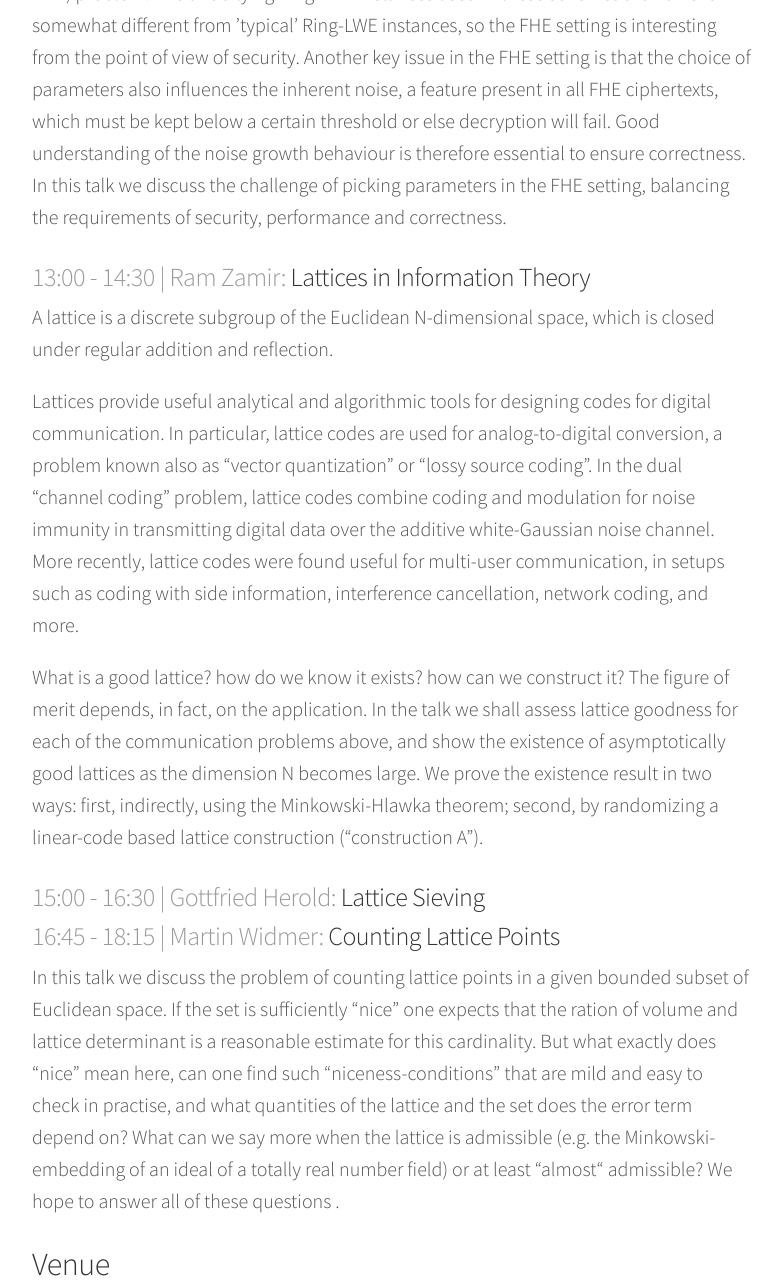
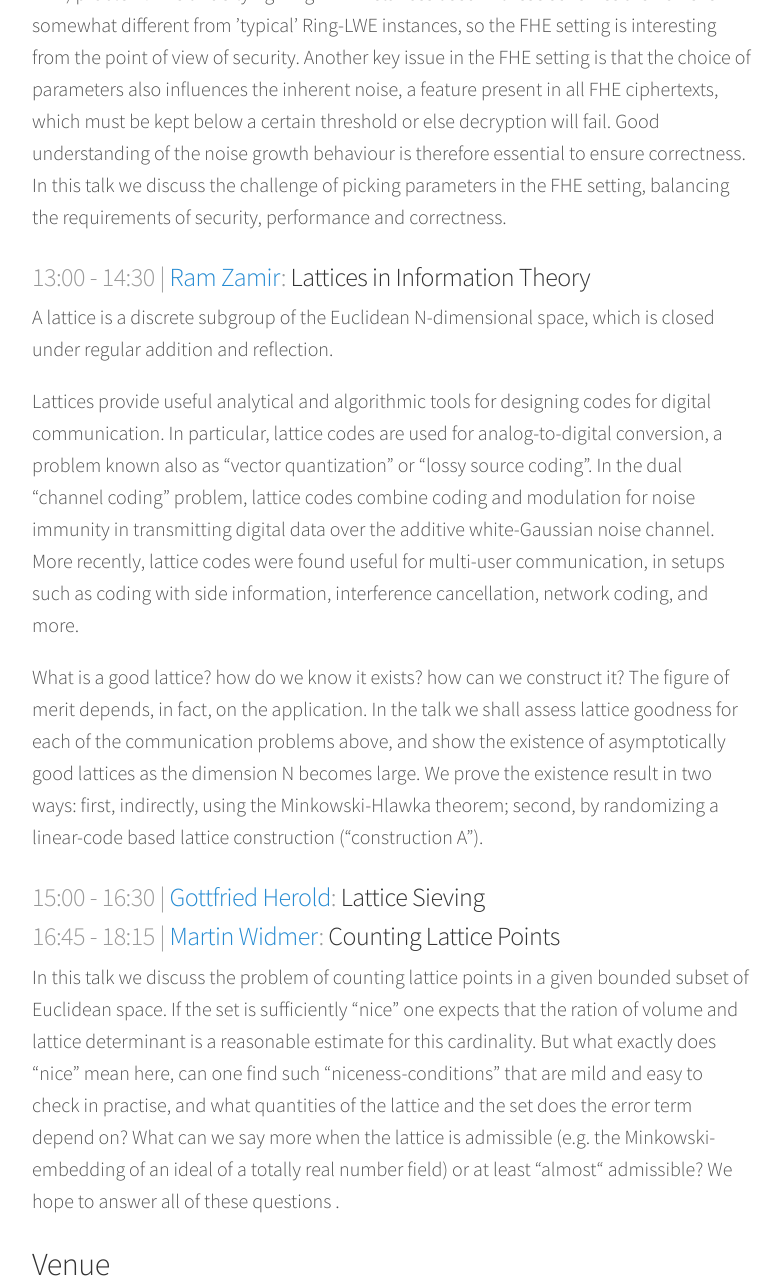
Before and after one commit to malb/discrete-subgroup, a Jekyll site: the page built from _posts/2017-09-29-lattice-meeting.md, in a window 1280 px wide and 1400 px high, scrolled down 814 px, cut to the strip 0-1288 px from the top of the window. Shown: the whole strip, without its empty margins (248-1030 px from the left). Built offline with Jekyll 4.4.1, drawn with Linux system fonts in a browser that asks for light colours; nearby versions of some CDN libraries; some of the changed lines change nothing that is shown; some of the changed text lies outside the part shown.

Commit message:
links for speakers

```diff
--- a/_posts/2017-09-29-lattice-meeting.md
+++ b/_posts/2017-09-29-lattice-meeting.md
@@ -9,11 +9,11 @@ This meeting — on *29 September 2017* — is aimed at connecting the two commu
 
 ## Program ##
 
-### <span>10:30 - 12:00 | Rachel Player:</span> Parameter Selection in Ring-LWE-based FHE ###
+### <span>10:30 - 12:00 | [Rachel Player](https://pure.royalholloway.ac.uk/portal/en/persons/rachel-player(67c61108-84bc-4e79-80ba-59a328b011f9).html):</span> Parameter Selection in Ring-LWE-based FHE ###
 
 Fully Homomorphic Encryption (FHE) is one of the flagship applications of lattice-based cryptography. Several FHE schemes are based on the Ring Learning with Errors (Ring-LWE) problem. The underlying Ring-LWE instances used in these schemes are however somewhat different from ’typical’ Ring-LWE instances, so the FHE setting is interesting from the point of view of security. Another key issue in the FHE setting is that the choice of parameters also influences the inherent noise, a feature present in all FHE ciphertexts, which must be kept below a certain threshold or else decryption will fail. Good understanding of the noise growth behaviour is therefore essential to ensure correctness. In this talk we discuss the challenge of picking parameters in the FHE setting, balancing the requirements of security, performance and correctness.
 
-### <span>13:00 - 14:30 | Ram Zamir:</span> Lattices in Information Theory ###
+### <span>13:00 - 14:30 | [Ram Zamir](https://www.eng.tau.ac.il/~zamir/):</span> Lattices in Information Theory ###
 
 A lattice is a discrete subgroup of the Euclidean N-dimensional space, which is closed under regular addition and reflection.
 
@@ -21,9 +21,9 @@ Lattices provide useful analytical and algorithmic tools for designing codes for
 
 What is a good lattice? how do we know it exists? how can we construct it? The figure of merit depends, in fact, on the application. In the talk we shall assess lattice goodness for each of the communication problems above, and show the existence of asymptotically good lattices as the dimension N becomes large. We prove the existence result in two ways: first, indirectly, using the Minkowski-Hlawka theorem; second, by randomizing a linear-code based lattice construction ("construction A").
 
-### <span>15:00 - 16:30 | Gottfried Herold:</span> Lattice Sieving ###
+### <span>15:00 - 16:30 | [Gottfried Herold](http://www.ens-lyon.fr/annuaire/m-gottfried-herold--329956.kjsp?RH=ENS-LYON):</span> Lattice Sieving ###
 
-### <span>16:45 - 18:15 | Martin Widmer:</span> Counting Lattice Points ###
+### <span>16:45 - 18:15 | [Martin Widmer](http://www.ma.rhul.ac.uk/mwidmer/):</span> Counting Lattice Points ###
 
 In this talk we discuss the problem of counting lattice points in a given bounded subset of Euclidean space. If the set is sufficiently "nice" one expects that the ration of volume and lattice determinant is a reasonable estimate for this cardinality. But what exactly does “nice” mean here, can one find such “niceness-conditions” that are mild and easy to check in practise, and what quantities of the lattice and the set does the error term depend on? What can we say more when the lattice is admissible (e.g. the Minkowski-embedding of an ideal of a totally real number field) or at least “almost“ admissible? We hope to answer all of these questions .
 
```
